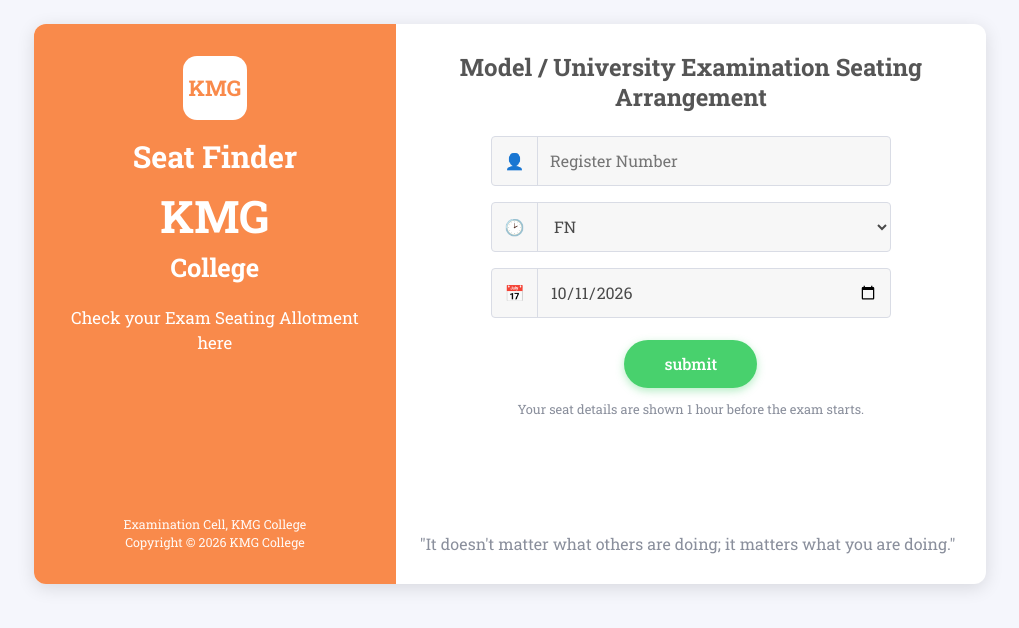
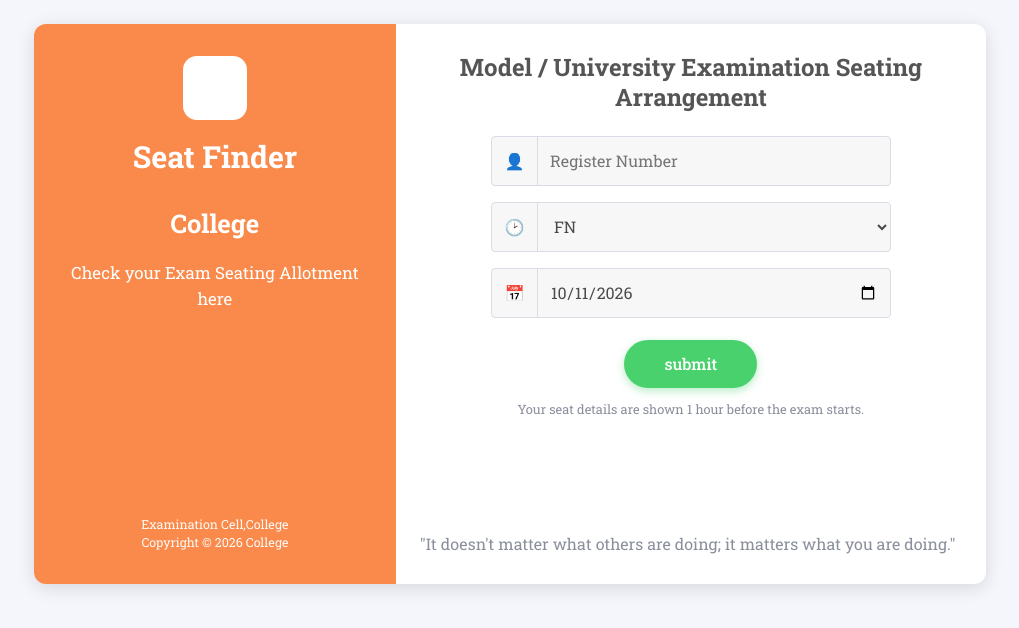
Before and after one commit to GOWTHAM9336/seat_finder, a plain HTML site: page index.html in a window 1280 px wide. Shown: the whole page, without its empty margins (130-1149 px from the left). Drawn offline with Linux system fonts and the light colour scheme.

Commit message:
update all

```diff
--- a/index.html
+++ b/index.html
@@ -3,7 +3,7 @@
 <head>
 <meta charset="utf-8">
 <meta name="viewport" content="width=device-width, initial-scale=1, viewport-fit=cover">
-<title>KMG College Seat Finder</title>
+<title>College Seat Finder</title>
 <link rel="stylesheet" href="https://fonts.googleapis.com/css2?family=Roboto+Slab:wght@400;500;700&display=swap">
 <style>
 :root{--bg:#f5f6fc;--card:#fff;--ink:#4a4a4a;--head:#555;--mut:#8a8f9c;--line:#d9dce5;--field:#f7f7f7;--or:#f98a4b;--gr:#48d16d;--hit:#f98a4b;--seat:#eceef4;--err:#d93025;
@@ -73,12 +73,12 @@ th,td{text-align:left;padding:5px 8px;border-bottom:1px solid var(--line)}
 
 <div id="student" class="shell">
   <div class="left">
-    <div class="logo">KMG</div>
+    <div class="logo"></div>
     <h2>Seat Finder</h2>
-    <h1>KMG</h1>
+    <h1></h1>
     <h3>College</h3>
     <p>Check your Exam Seating Allotment here</p>
-    <small>Examination Cell, KMG College<br>Copyright &copy; 2026 KMG College</small>
+    <small>Examination Cell,College<br>Copyright &copy; 2026  College</small>
   </div>
   <div class="right">
     <h1>Model / University Examination Seating Arrangement</h1>
```
Also changed, not shown: admin.html (+2 -2 lines), README.md.
